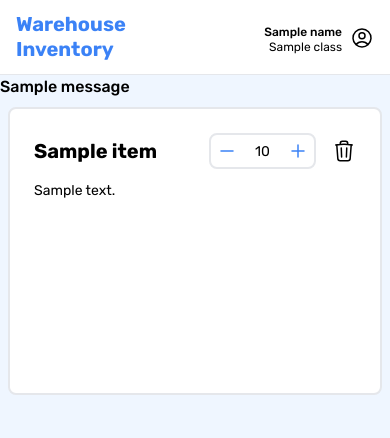
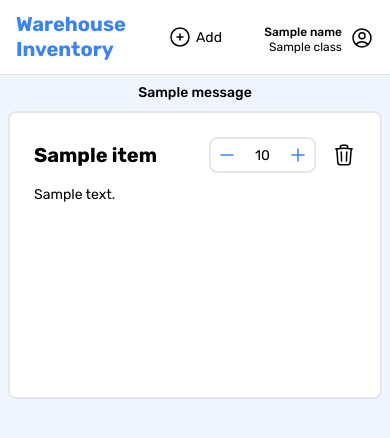
Before and after one commit to nabilmuafa/warehouse-inventory, a Django app: template main/templates/main.html in a window 390 px wide. Shown: the top 438 px of the page. Run offline with Django 4.2, Linux system fonts and the light colour scheme; tables that the repository leaves empty hold one stand-in row (values such as "Sample post"); the template is opened without the code that fills it: values that come from a table or form of the project are taken from there, most other values are stand-ins (such as "Sample title", 1, 10 or a date in 2020); one stand-in notice (Sample message) is shown; some libraries are stand-ins or nearby versions.

Commit message:
move add button mobile

```diff
--- a/main/templates/main.html
+++ b/main/templates/main.html
@@ -7,6 +7,14 @@
             <a href="/" class="leading-tight text-xl md:text-3xl text-blue-500 font-bold">
                 <p>Warehouse<span class="hidden md:inline"> </span><br class="md:hidden">Inventory</p>
             </a>
+            <div>
+                <a class="flex items-center gap-1" href="/create-item">
+                    <svg xmlns="http://www.w3.org/2000/svg" fill="none" viewBox="0 0 24 24" stroke-width="1.5" stroke="currentColor" class="w-6 h-6">
+                        <path stroke-linecap="round" stroke-linejoin="round" d="M12 9v6m3-3H9m12 0a9 9 0 11-18 0 9 9 0 0118 0z" />
+                    </svg>
+                    <p class="pt-0.5 text-sm">Add</p>
+                </a>
+            </div>
             <div class="flex items-center md:gap-4 gap-2">
                 <div class="flex flex-col items-end">
                     <p class=" -mb-1">
@@ -29,9 +37,6 @@
                         </svg>
                     </button>
                     <ul id="dropdown-content" class="md:hidden hidden absolute right-0 rounded-lg z-1 shadow-md bg-white">
-                        <li class="hover:bg-gray-100 rounded-t-lg">
-                            <a class="block whitespace-no-wrap w-40 border-b text-sm py-3 px-4" href="/create-item">Add new item</a>
-                        </li>
                         <li class="hover:bg-gray-100 rounded-b-lg">
                             <a class="block whitespace-no-wrap w-40 text-sm py-3 px-4" href="/logout">Log out</a>
                         </li>
@@ -45,11 +50,11 @@
 
 {% block content %}
 <div class="container flex flex-col mx-auto">
-    <div class="flex items-center justify-between md:mt-8">
+    <div class="flex items-center md:justify-between justify-center mt-2 md:mt-8">
         <div>
             {% if messages %}
             {% for message in messages %}
-                <p class="text-base font-medium text-center">{{ message }}</p>
+                <p class="text-sm md:text-base font-medium text-center">{{ message }}</p>
             {% endfor %}
             {% endif %}
         </div>
```
